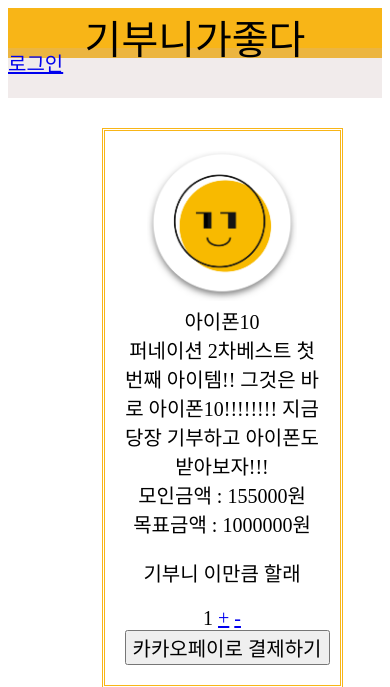
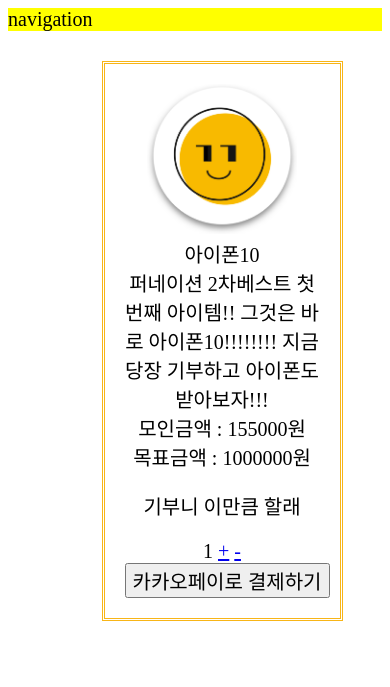
Before and after one commit to Songminseon/funation_basic, a Django app: page /donation/1/ in a window 390 px wide. Shown: the top 687 px of the page. Run offline with Django 3.2, Linux system fonts and the light colour scheme; data comes from the database, SQL or seed files in the repository; both versions use the stored data as it was after the commit; some web fonts are replaced.

Commit message:
change css

```diff
--- a/funation/main/templates/detail.html
+++ b/funation/main/templates/detail.html
@@ -11,26 +11,15 @@
 </head>
 
 <body>
-        <div id="top_bar">
-            <a href="{% url 'index' %}">기부니가좋다</a>
-        </div>
-        <div id="navigation">
-            <div id="login_bar">
-                {% if user.is_active %}
 
-                {{user.username}}님 안녕하세요.
 
-                <a href="{% url 'logout' %}">로그아웃</a>
-                {% else %}
-                <a href="{% url 'login' %}">로그인</a>
-                {% endif %}
-            </div>
+    <div id = "header" style="width: 100%; background-color: yellow;">
+        navigation
     </div>
 
     <div class="detail_wrapper">
         <div class="product_detail_wrapper">
             <form method="POST" action="{% url 'kakaopay' %}">
-                    <!--갯수에 따라 금액이 바뀌도록 코드 변경 필요-->
                 {% csrf_token %}
                 <div class="detail_img">
                     <img src="{{i.product_img.url}}">
--- a/funation/static/detail.css
+++ b/funation/static/detail.css
@@ -10,27 +10,7 @@
     font-family:'GmarketSansMedium';
 }
 
-#top_bar{
-    background-color:#F8B517;
-    text-align: center;
-    width:100%;
-    height: 50px;
-}
 
-#top_bar a{
-    text-decoration: none;
-    font-size:2rem;
-    color:black;
-}
-
-
-
-#navigation{
-    width:100%;
-    height:50px;
-    background-color: rgba(201, 177, 177, 0.261);
-    margin-top:-10px;
-}
 
 .detail_img img{
     width:150px;
--- a/funation/static/index2.css
+++ b/funation/static/index2.css
@@ -23,14 +23,10 @@
     color:black;
 }
 
-
-
-
 #navigation{
     width:100%;
     height:50px;
     background-color: rgba(201, 177, 177, 0.261);
-    margin-top:-10px;
 }
 
 
```
Also changed, not shown: funation/static/login.css (+15 -2 lines), funation/static/signup.css (+19 -0 lines), funation/db.sqlite3. Lines whose indentation alone changed are shown as unchanged.
